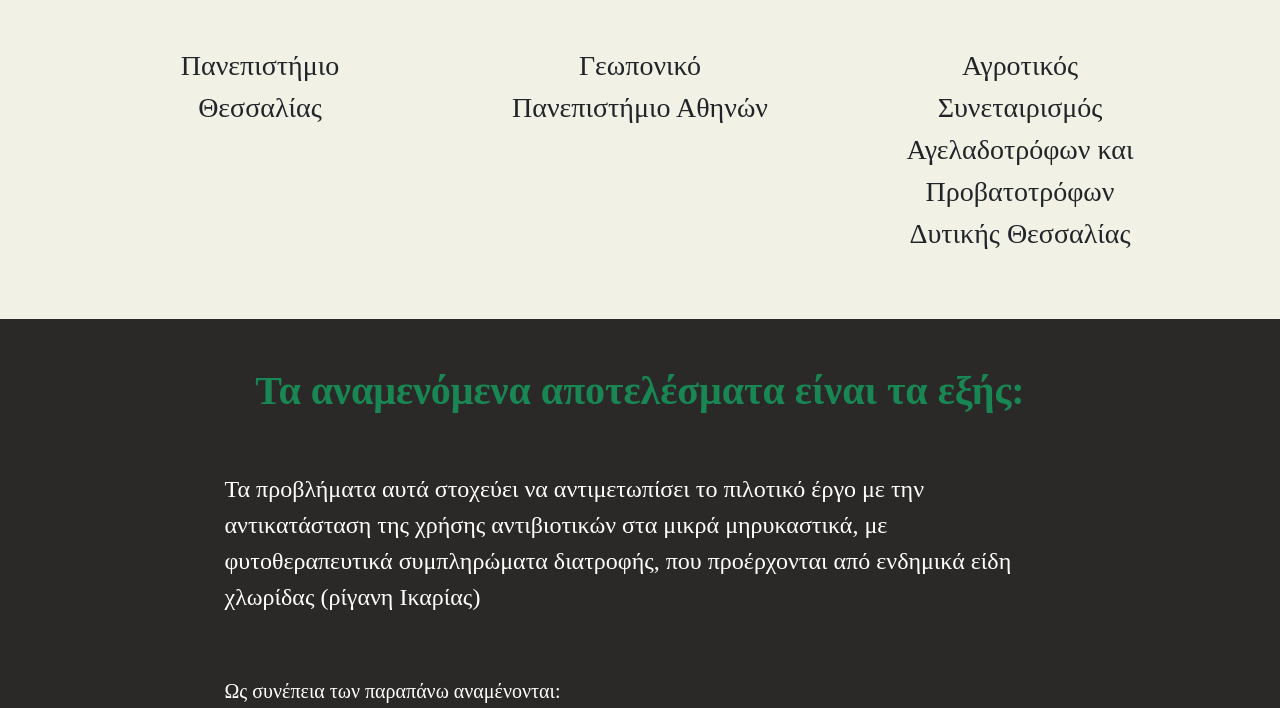
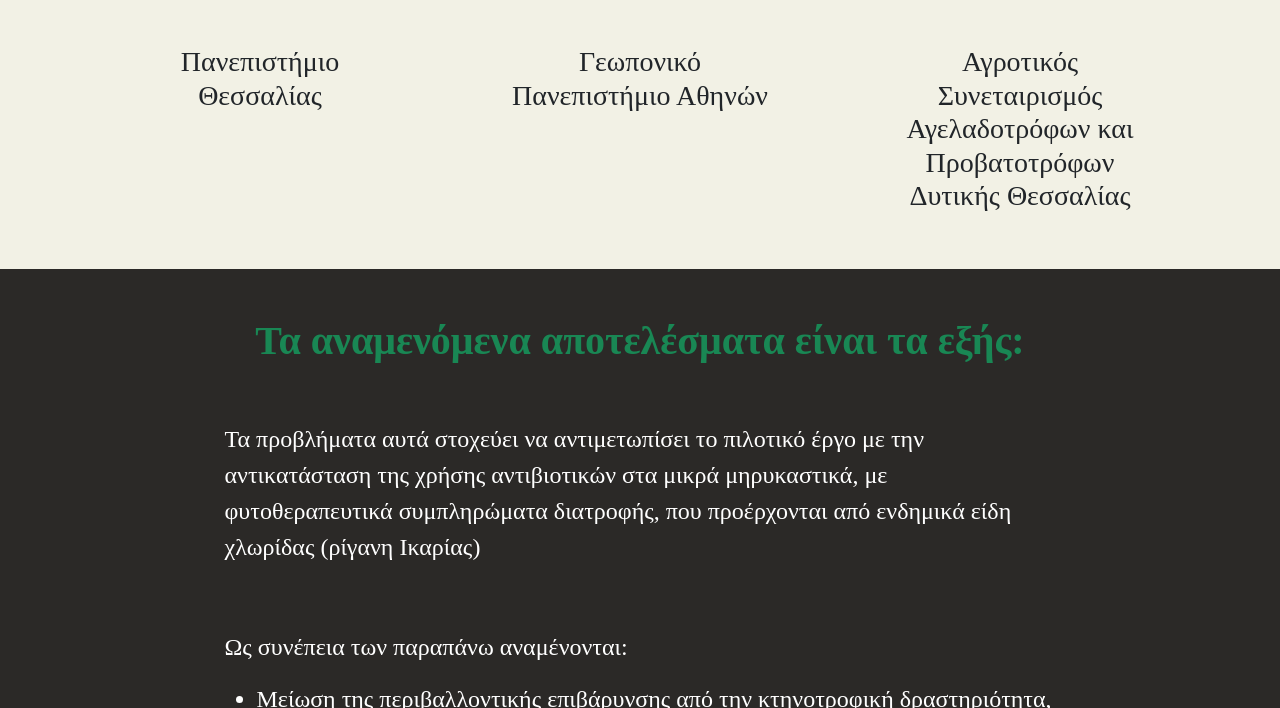
Before and after one commit to arionas188/ThessalyEco-DairyFarms, a website: page index.html in a window 1280 px wide. Shown: the part 4051-4759 px from the top of the page. Drawn offline with nearby package versions, Linux system fonts and the light colour scheme; a web font is replaced by a local one.

Commit message:
small Up-Date for all project

```diff
--- a/index.html
+++ b/index.html
@@ -149,15 +149,15 @@
                 <div class="row justify-content-center ">
                     <div class="col-12 col-md-4 py-5">
                         <img class="img-fluid my-5 my-sm-5" src="images/thessalias-removebg-preview.png" alt="Logo_UTH">
-                        <p class="text-center fs-3 px-5">Πανεπιστήμιο Θεσσαλίας</p>
+                        <h5 class="text-center fs-3 px-5">Πανεπιστήμιο Θεσσαλίας</h5>
                     </div>
                     <div class="col-12 col-md-4 py-5">
                         <img class="img-fluid my-5 my-sm-5 " src="images/geoponiko-panepistimio-removebg-preview.png" alt="Logo_geoponiko-panepistimio">
-                        <p class="text-center fs-3 px-5">Γεωπονικό Πανεπιστήμιο Αθηνών</p>
+                        <h5 class="text-center fs-3 px-5">Γεωπονικό Πανεπιστήμιο Αθηνών</h5>
                     </div>
                     <div class="col-12 col-md-4 py-5">
                         <img class="img-fluid my-5 my-sm-5 " src="images/agrotikos-sianaiterismos-removebg-preview.png" alt="Logo_agrotikos-sianaiterismos">
-                        <p class="text-center fs-3 px-5">Αγροτικός Συνεταιρισμός Αγελαδοτρόφων και Προβατοτρόφων Δυτικής Θεσσαλίας</p>
+                        <h5 class="text-center fs-3 px-5">Αγροτικός Συνεταιρισμός Αγελαδοτρόφων και Προβατοτρόφων Δυτικής Θεσσαλίας</h5>
                     </div>
                 </div>
             </div>
@@ -173,7 +173,7 @@
                             <p class="text-white fs-4 ">Τα προβλήματα αυτά στοχεύει να αντιμετωπίσει το πιλοτικό έργο  με την αντικατάσταση της χρήσης αντιβιοτικών στα μικρά μηρυκαστικά, με φυτοθεραπευτικά  συμπληρώματα διατροφής, που προέρχονται από ενδημικά είδη χλωρίδας (ρίγανη Ικαρίας)</p>
                         </div>
                         <div class="text-white fs-4 py-5">
-                            <h5>Ως συνέπεια των παραπάνω αναμένονται:</h5>
+                            <p>Ως συνέπεια των παραπάνω αναμένονται:</p>
                             <ul >
                                 <li>Μείωση της περιβαλλοντικής επιβάρυνσης από την κτηνοτροφική δραστηριότητα, στο σύνολο των αγροτικών περιοχών στις οποίες χωροθετείται η εκτροφή μικρών μηρυκαστικών  (πεδινές, μειονεκτικές, ορεινές, νησιωτικές περιοχές).</li>
                                 <li>Ανάπτυξη μεθόδων παραγωγής και χρήσης φυτοθεραπευτικών σκευασμάτων πρόληψης με βάση ελληνικά αρωματικά φυτά, χωρίς αντιβιοτικά, στα αμνοερίφια, για την πρόληψη νοσημάτων (π.χ. διάρροιες), με σκοπό την παραγωγή σφαγίων αμνοεριφίων γάλακτος χωρίς κατάλοιπα αντιβιοτικών.</li>
@@ -226,7 +226,6 @@
                                 <span class="fs-3">Ευρωπαϊκή Σύμπραξη Καινοτομίας για τη Γεωργία – Agricultural European Innovation Partnership/EIP AGRI</span>
                             </a>
                         </button>
-
                     </div>
                 </div>
             </div>
@@ -242,7 +241,7 @@
                         </div>
                         <div class="text-center py-3 py-md-3">
                             <h2 class="fs-2 fw-bold text-white">ΚΩΔΙΚΟΣ ΕΡΓΟΥ:</h2>
-                            <h5 class="fs-4 fw-bold">M16ΣΥΝ2-00228</h5>
+                            <p class="fs-4 fw-bold">M16ΣΥΝ2-00228</p>
                         </div>
                     </div>
                     <div class="col-12 col-md-6 d-flex flex-column justify-content-center p-4 p-md-2">
```
Also changed, not shown: epikoinonia.html (+1 -1 lines), etairoi.html (+1 -1 lines).
